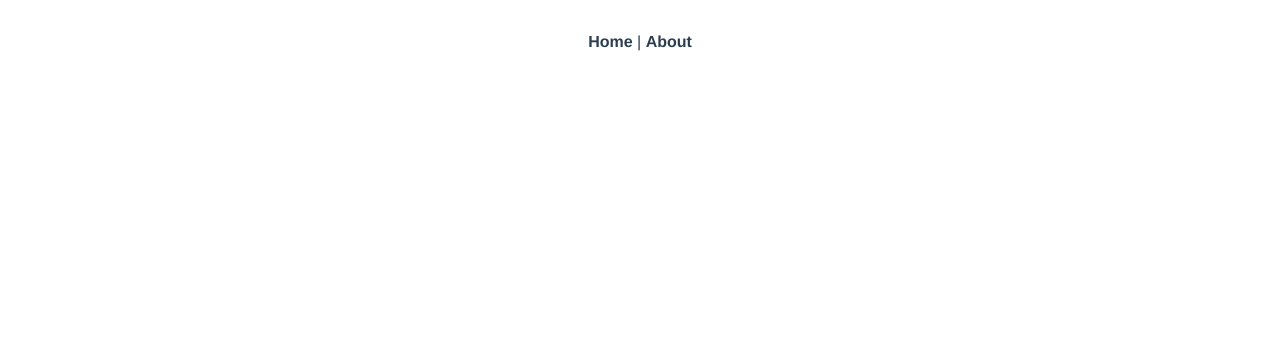
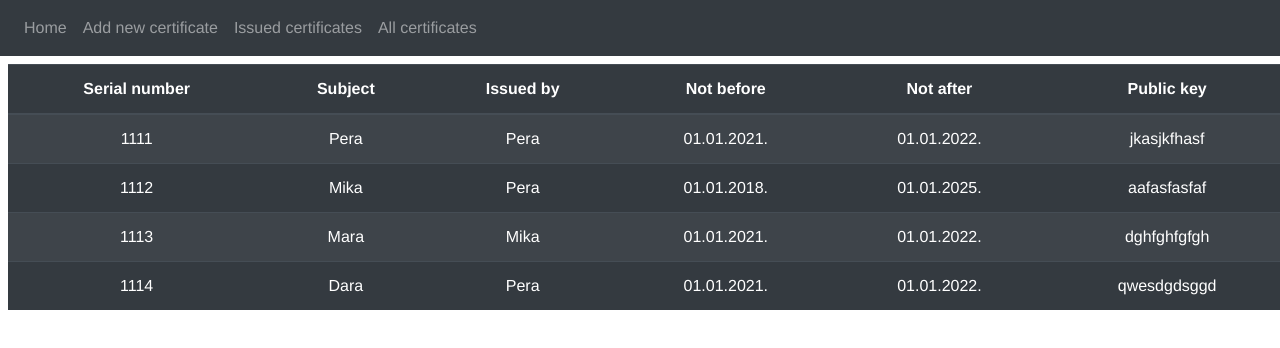
Before and after one commit to andric-milos/bsep-2020-21, a Vue app in the folder bsep-frontend/: page /#/admin/all-certificates in a window 1280 px wide. Shown: the top 348 px of the page. Built offline with nearby package versions, Linux system fonts and the light colour scheme.

Commit message:
created admin components and filled it with some dummy data

```diff
--- a/bsep-frontend/src/App.vue
+++ b/bsep-frontend/src/App.vue
@@ -1,9 +1,5 @@
 <template>
   <div id="app">
-    <div id="nav">
-      <router-link to="/">Home</router-link> |
-      <router-link to="/about">About</router-link>
-    </div>
     <router-view />
   </div>
 </template>
--- /dev/null
+++ b/bsep-frontend/src/components/navbars/AdminNavbar.vue
@@ -0,0 +1,27 @@
+<template>
+  <div>
+		<nav class="navbar navbar-expand-lg navbar-dark bg-dark justify-content-between">
+			<ul class="navbar-nav">
+				<li class="nav-item">
+					<a class="nav-link" href="#/">Home</a>
+				</li>
+        <li>
+          <a class="nav-link" href="#/admin/add-certificate">Add new certificate</a>
+        </li>
+        <li class="nav-item">
+					<a class="nav-link" href="#/admin/issued-certificates">Issued certificates</a>
+        </li>
+        <li class="nav-item">
+					<a class="nav-link" href="#/admin/all-certificates">All certificates</a>
+        </li>
+      </ul>
+		</nav>
+  </div>
+</template>
+
+<script>
+  export default  {
+    name: 'AdminNavbar',
+    props: []
+}
+</script>
--- a/bsep-frontend/src/router/index.js
+++ b/bsep-frontend/src/router/index.js
@@ -1,6 +1,10 @@
 import Vue from "vue";
 import VueRouter from "vue-router";
 import Home from "../views/Home.vue";
+
+import AdminAddCertificate from "../views/admin/AdminAddCertificate.vue";
+import AdminsCertificates from "../views/admin/AdminsCertificates.vue";
+import AllCertificates from "../views/admin/AllCertificates.vue";
 
 Vue.use(VueRouter);
 
@@ -9,6 +13,21 @@ const routes = [
     path: "/",
     name: "Home",
     component: Home
+  },
+  {
+    path: "/admin/add-certificate",
+    name: "AdminAddCertificate",
+    component: AdminAddCertificate
+  },
+  {
+    path: "/admin/issued-certificates",
+    name: "AdminsCertificates",
+    component: AdminsCertificates
+  },
+  {
+    path: "/admin/all-certificates",
+    name: "AllCertificates",
+    component: AllCertificates
   },
   {
     path: "/about",
--- a/bsep-frontend/src/views/Home.vue
+++ b/bsep-frontend/src/views/Home.vue
@@ -1,5 +1,6 @@
 <template>
   <div class="home">
+    <admin-navbar></admin-navbar>
     <img alt="Vue logo" src="../assets/logo.png" />
     <HelloWorld msg="Welcome to Your Vue.js App" />
   </div>
@@ -8,11 +9,13 @@
 <script>
 // @ is an alias to /src
 import HelloWorld from "@/components/HelloWorld.vue";
+import AdminNavbar from "../components/navbars/AdminNavbar.vue"
 
 export default {
   name: "Home",
   components: {
-    HelloWorld
+    HelloWorld,
+    AdminNavbar
   }
 };
 </script>
--- /dev/null
+++ b/bsep-frontend/src/views/admin/AdminAddCertificate.vue
@@ -0,0 +1,31 @@
+<template>
+  <div class="admin-add-certificate">
+    <admin-navbar></admin-navbar>
+    <h1>This page should have a form for creating a new certificate.</h1>
+    <h1>This page should also contains templates for creating new certificates.</h1>
+  </div>
+</template>
+
+<script>
+import AdminNavbar from '../../components/navbars/AdminNavbar.vue';
+
+  export default  {
+    components: { AdminNavbar },
+    name: 'AdminAddCertificate',
+    props: [],
+    mounted () {
+
+    },
+    data () {
+      return {
+
+      }
+    },
+    methods: {
+
+    },
+    computed: {
+
+    }
+  };
+</script>
--- /dev/null
+++ b/bsep-frontend/src/views/admin/AdminsCertificates.vue
@@ -0,0 +1,30 @@
+<template>
+  <div class="admins-certificate">
+    <admin-navbar></admin-navbar>
+    <h1>This page should show certificates issued by logged admin</h1>
+  </div>
+</template>
+
+<script>
+import AdminNavbar from "../../components/navbars/AdminNavbar.vue";
+
+  export default  {
+    components: { AdminNavbar },
+    name: 'AdminsCertificates',
+    props: [],
+    mounted () {
+
+    },
+    data () {
+      return {
+
+      }
+    },
+    methods: {
+
+    },
+    computed: {
+
+    }
+}
+</script>
--- /dev/null
+++ b/bsep-frontend/src/views/admin/AllCertificates.vue
@@ -0,0 +1,75 @@
+<template>
+  <div class="all-certificates">
+    <admin-navbar></admin-navbar>
+    <table class="table p-2 mt-2 ml-2 mr-4 table-dark table-striped table-hover">
+      <thead>
+        <tr>
+          <th scope="col">Serial number</th>
+          <th scope="col">Subject</th>
+          <th scope="col">Issued by</th>
+          <th scope="col">Not before</th>
+          <th scope="col">Not after</th>
+          <th scope="col">Public key</th>
+        </tr>
+      </thead>
+      <tbody>
+        <tr>
+          <td>1111</td>
+          <td>Pera</td>
+          <td>Pera</td>
+          <td>01.01.2021.</td>
+          <td>01.01.2022.</td>
+          <td>jkasjkfhasf</td>
+        </tr>
+        <tr>
+          <td>1112</td>
+          <td>Mika</td>
+          <td>Pera</td>
+          <td>01.01.2018.</td>
+          <td>01.01.2025.</td>
+          <td>aafasfasfaf</td>
+        </tr>
+        <tr>
+          <td>1113</td>
+          <td>Mara</td>
+          <td>Mika</td>
+          <td>01.01.2021.</td>
+          <td>01.01.2022.</td>
+          <td>dghfghfgfgh</td>
+        </tr>
+        <tr>
+          <td>1114</td>
+          <td>Dara</td>
+          <td>Pera</td>
+          <td>01.01.2021.</td>
+          <td>01.01.2022.</td>
+          <td>qwesdgdsggd</td>
+        </tr>
+      </tbody>
+    </table>
+  </div>
+</template>
+
+<script>
+import AdminNavbar from '../../components/navbars/AdminNavbar.vue';
+
+  export default  {
+    components: { AdminNavbar },
+    name: "AllCertificates",
+    props: [],
+    mounted () {
+
+    },
+    data () {
+      return {
+
+      }
+    },
+    methods: {
+
+    },
+    computed: {
+
+    }
+  };
+</script>
```
